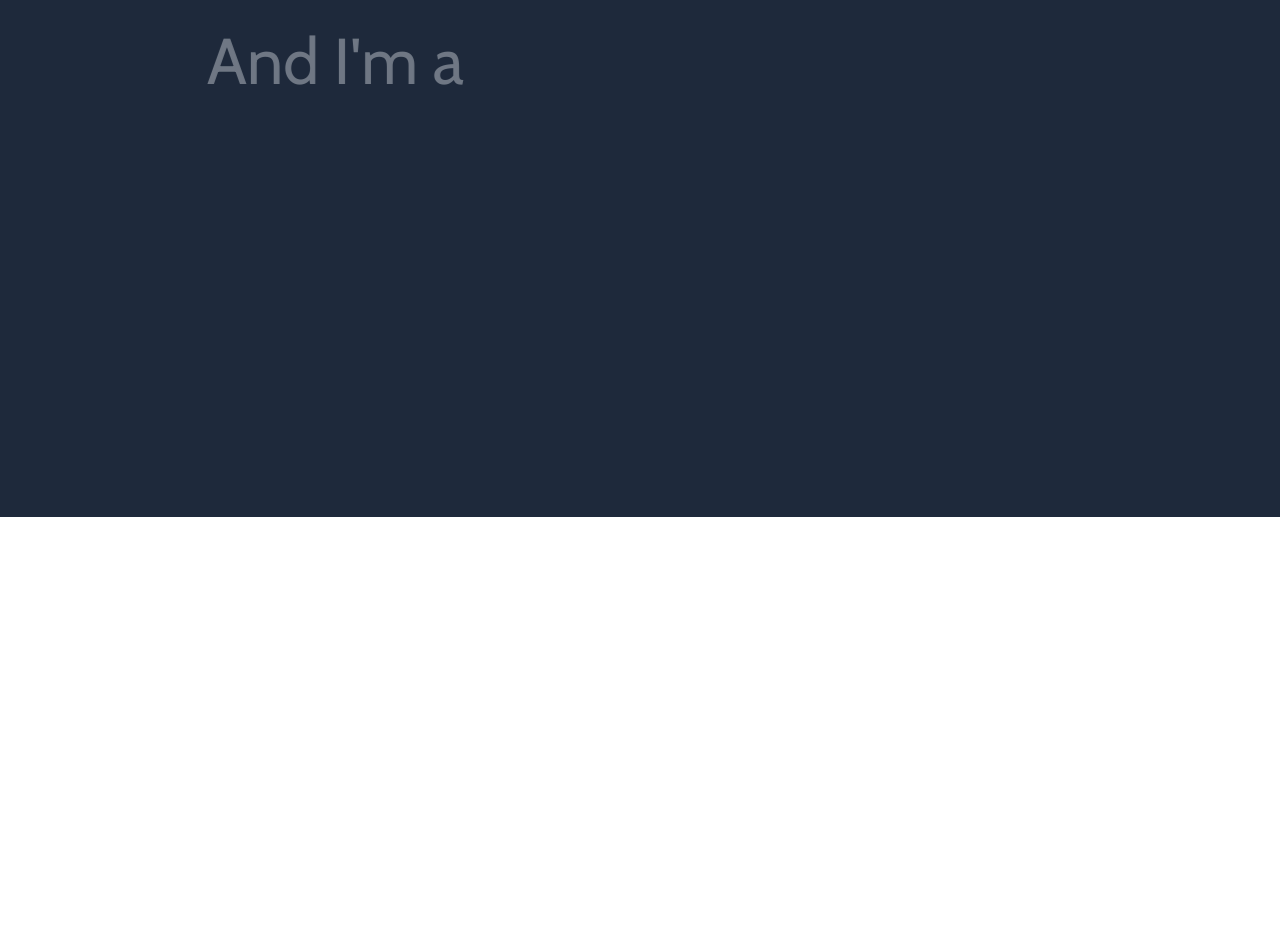
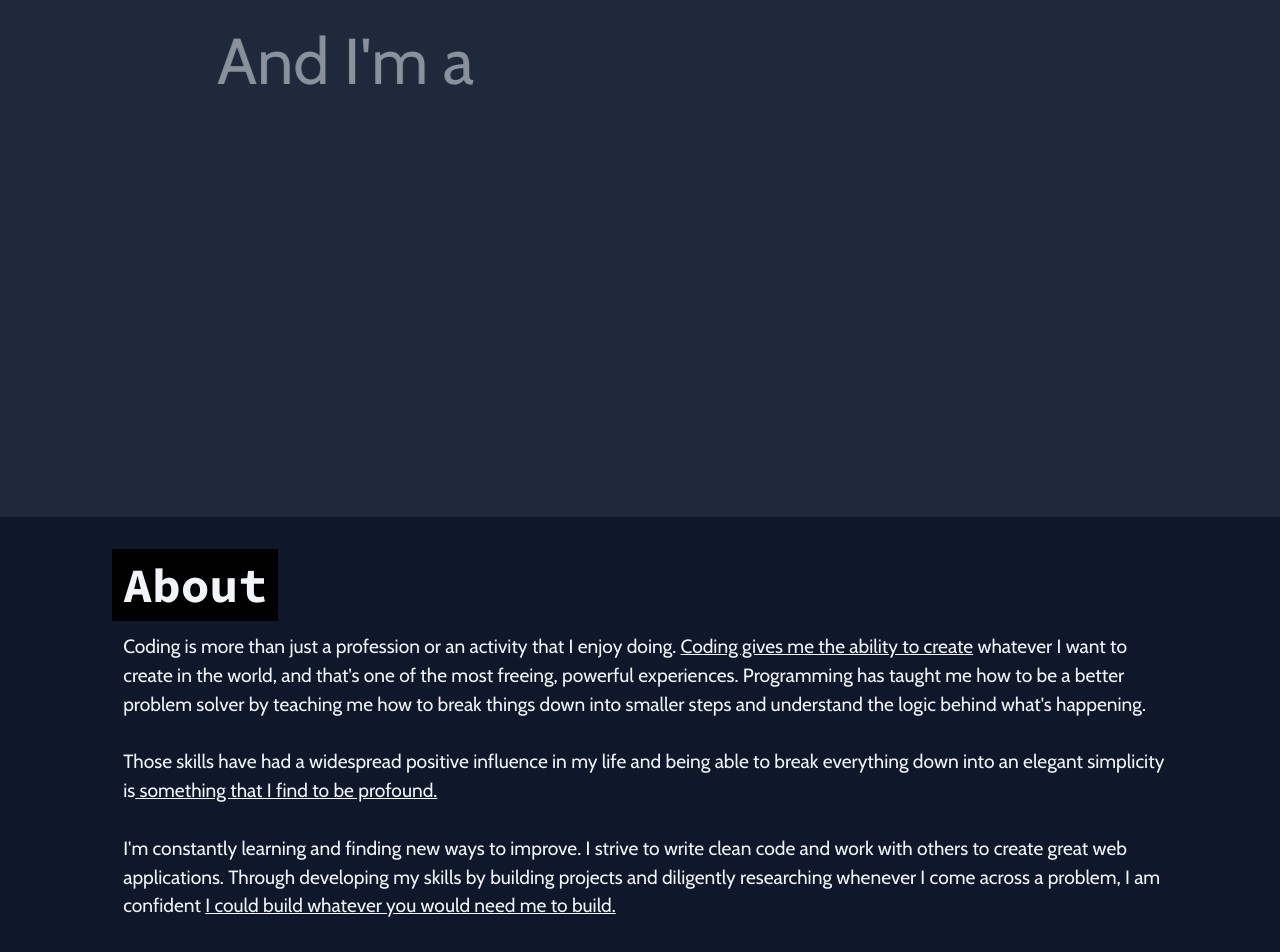
Before and after one commit to EnterOrion/portfolio, a React (Vite) app: page / in a window 1280 px wide. Shown: the part 283-1235 px from the top of the page. Before the commit the page ends 800 px from the top, so only its background shows below. Built offline with nearby package versions, Linux system fonts and the light colour scheme.

Commit message:
Organize CSS and add about section

```diff
--- a/src/App.tsx
+++ b/src/App.tsx
@@ -1,10 +1,12 @@
-import Hero from "./components/hero";
 import "./styles/style.scss";
+import Hero from "./components/Hero";
+import About from "./components/About";
 
 function App() {
   return (
     <>
       <Hero />
+      <About />
     </>
   );
 }
--- /dev/null
+++ b/src/components/About.tsx
@@ -0,0 +1,38 @@
+import { FC } from "react";
+
+const About: FC = () => {
+  return (
+    <section className="about">
+      <header className="section-header">
+        <h1>About</h1>
+      </header>
+      <div className="section-info">
+        <p>
+          Coding is more than just a profession or an activity that I enjoy
+          doing. <u>Coding gives me the ability to create</u> whatever I want to
+          create in the world, and that's one of the most freeing, powerful
+          experiences. Programming has taught me how to be a better problem
+          solver by teaching me how to break things down into smaller steps and
+          understand the logic behind what's happening.
+        </p>
+        <br />
+        <p>
+          {" "}
+          Those skills have had a widespread positive influence in my life and
+          being able to break everything down into an elegant simplicity is
+          <u> something that I find to be profound.</u>
+        </p>
+        <br />
+        <p>
+          I'm constantly learning and finding new ways to improve. I strive to
+          write clean code and work with others to create great web
+          applications. Through developing my skills by building projects and
+          diligently researching whenever I come across a problem, I am
+          confident <u>I could build whatever you would need me to build.</u>
+        </p>
+      </div>
+    </section>
+  );
+};
+
+export default About;
--- /dev/null
+++ b/src/styles/components/_about.scss
@@ -0,0 +1,20 @@
+.about {
+  background-color: rgb(15, 23, 42);
+  color: rgb(241, 245, 249);
+  padding: 2rem 7rem;
+}
+
+.section-header {
+  font-size: 2rem;
+  font-family: "Source Code Pro", monospace;
+  background-color: black;
+  width: fit-content;
+  padding: 0 0.7rem;
+}
+
+.section-info {
+  margin-top: 0.7rem;
+  font-family: "Cabin", sans-serif;
+  margin-left: 0.7rem;
+  font-size: 1.2rem;
+}
--- /dev/null
+++ b/src/styles/components/_hero.scss
@@ -0,0 +1,157 @@
+.hero {
+  height: 100%;
+  background-color: rgb(30, 41, 59);
+  color: rgb(241, 245, 249);
+  h1 {
+    font-weight: normal;
+    font-family: "Cabin", sans-serif;
+  }
+}
+
+.bounce-wrapper {
+  font-size: 5.7rem;
+  padding-top: 2.5%;
+  padding-left: 8%;
+  font-family: "Source Code Pro", monospace;
+  font-weight: 600;
+
+  span {
+    display: inline-block;
+    letter-spacing: 2px;
+    animation: waveAnimate 1s 1;
+    animation-delay: calc(0.1s * var(--i));
+  }
+}
+
+.hero-main {
+  font-size: 2.7rem;
+  padding-top: 0.6rem;
+  line-height: 1.7;
+}
+
+.hero-name {
+  opacity: 0;
+  padding-left: 20%;
+  animation: fadeIn 2s;
+  animation-delay: 1.5s;
+  -webkit-animation-fill-mode: forwards;
+  -moz-animation-fill-mode: forwards;
+  -o-animation-fill-mode: forwards;
+  -ms-animation-fill-mode: forwards;
+  animation-fill-mode: forwards;
+}
+
+.hero-name-2 {
+  text-decoration: none;
+  opacity: 0;
+  animation: fadeInOnly 1.5s, textDecoration 1;
+  animation-delay: 3.5s, 8s;
+  -webkit-animation-fill-mode: forwards;
+  -moz-animation-fill-mode: forwards;
+  -o-animation-fill-mode: forwards;
+  -ms-animation-fill-mode: forwards;
+  animation-fill-mode: forwards;
+  text-decoration-color: white;
+}
+
+.hero-title {
+  opacity: 0;
+  padding-left: 20%;
+  animation-name: fadeIn;
+  animation-delay: 5s;
+  animation-duration: 2s;
+  -webkit-animation-fill-mode: forwards;
+  -moz-animation-fill-mode: forwards;
+  -o-animation-fill-mode: forwards;
+  -ms-animation-fill-mode: forwards;
+  animation-fill-mode: forwards;
+}
+
+.hero-title-2 {
+  opacity: 0;
+  text-decoration: none;
+  animation: fadeInOnly 1.5s, textDecoration 1;
+  animation-delay: 7s, 9s;
+  -webkit-animation-fill-mode: forwards;
+  -moz-animation-fill-mode: forwards;
+  -o-animation-fill-mode: forwards;
+  -ms-animation-fill-mode: forwards;
+  animation-fill-mode: forwards;
+  text-decoration-color: white;
+}
+@keyframes waveAnimate {
+  0%,
+  40%,
+  100% {
+    transform: translateY(0);
+  }
+
+  20% {
+    transform: translateY(-70px);
+  }
+}
+
+@keyframes fadeIn {
+  0% {
+    opacity: 0;
+    transform: translate(-80px, 0);
+  }
+  100% {
+    opacity: 1;
+    transform: translate(0, 0);
+  }
+}
+
+@keyframes fadeInOnly {
+  0% {
+    opacity: 0;
+  }
+  100% {
+    opacity: 1;
+  }
+}
+
+@keyframes textDecoration {
+  to {
+    text-decoration: underline;
+  }
+}
+
+.scroll-down {
+  position: absolute;
+  opacity: 0;
+  left: 50%;
+  bottom: 5vh;
+  display: block;
+  text-align: center;
+  font-size: 20px;
+  z-index: 100;
+  text-decoration: none;
+  text-shadow: 0;
+  width: 13px;
+  height: 13px;
+  border-bottom: 2px solid #fff;
+  border-right: 2px solid #fff;
+  z-index: 9;
+  -webkit-transform: translate(-50%, 0%) rotate(45deg);
+  -moz-transform: translate(-50%, 0%) rotate(45deg);
+  transform: translate(-50%, 0%) rotate(45deg);
+  -webkit-animation: fadePulsate 2s ease-in-out infinite;
+  -moz-animation: fadePulsate 2s ease-in-out infinite;
+  animation: fadePulsate 2s ease-in-out infinite;
+  animation-delay: 10s;
+}
+
+@keyframes fadePulsate {
+  0% {
+    -webkit-transform: translate(0, -10px) rotate(45deg);
+    opacity: 0;
+  }
+  50% {
+    opacity: 1;
+  }
+  100% {
+    -webkit-transform: translate(0, 10px) rotate(45deg);
+    opacity: 0;
+  }
+}
--- /dev/null
+++ b/src/styles/reset.scss
@@ -0,0 +1,54 @@
+/* CSS Reset */
+*,
+*::before,
+*::after {
+  box-sizing: border-box;
+  margin: 0;
+}
+
+body,
+html {
+  height: 100%;
+  line-height: 1.5;
+  -webkit-font-smoothing: antialiased;
+  font-synthesis: none;
+  text-rendering: optimizeLegibility;
+  -moz-osx-font-smoothing: grayscale;
+  -webkit-text-size-adjust: 100%;
+}
+
+img,
+picture,
+video,
+canvas,
+svg {
+  display: block;
+  max-width: 100%;
+}
+
+input,
+button,
+textarea,
+select {
+  font: inherit;
+}
+
+a {
+  text-decoration: none;
+}
+
+p,
+h1,
+h2,
+h3,
+h4,
+h5,
+h6 {
+  overflow-wrap: break-word;
+}
+
+#root,
+#__next {
+  isolation: isolate;
+  height: 100%;
+}
--- a/src/styles/style.scss
+++ b/src/styles/style.scss
@@ -1,3 +1,7 @@
+@import "./reset.scss";
+@import "./components/hero";
+@import "./components/about";
+
 $font-size-xs: 0.75rem;
 $font-size-sm: 0.875rem;
 $font-size-md: 1rem;
@@ -7,217 +11,3 @@ $font-size-2xl: 1.5rem;
 $font-size-3xl: 2.652rem;
 $font-size-4xl: 3.5rem;
 $font-size-5xl: 4rem;
-
-/* CSS Reset */
-*,
-*::before,
-*::after {
-  box-sizing: border-box;
-  margin: 0;
-}
-
-body,
-html {
-  height: 100%;
-  line-height: 1.5;
-  -webkit-font-smoothing: antialiased;
-  font-synthesis: none;
-  text-rendering: optimizeLegibility;
-  -moz-osx-font-smoothing: grayscale;
-  -webkit-text-size-adjust: 100%;
-}
-
-img,
-picture,
-video,
-canvas,
-svg {
-  display: block;
-  max-width: 100%;
-}
-
-input,
-button,
-textarea,
-select {
-  font: inherit;
-}
-
-a {
-  text-decoration: none;
-}
-
-p,
-h1,
-h2,
-h3,
-h4,
-h5,
-h6 {
-  overflow-wrap: break-word;
-}
-
-#root,
-#__next {
-  isolation: isolate;
-  height: 100%;
-}
-
-/* CSS Start */
-.hero {
-  height: 100%;
-  background-color: rgb(30, 41, 59);
-  color: rgb(241, 245, 249);
-  h1 {
-    font-weight: normal;
-    font-family: "Cabin", sans-serif;
-  }
-}
-
-.bounce-wrapper {
-  font-size: 5.7rem;
-  padding-top: 2.5%;
-  padding-left: 8%;
-  font-family: "Source Code Pro", monospace;
-  font-weight: 600;
-
-  span {
-    display: inline-block;
-    letter-spacing: 2px;
-    animation: waveAnimate 1s 1;
-    animation-delay: calc(0.1s * var(--i));
-  }
-}
-
-.hero-main {
-  font-size: 2.7rem;
-  padding-top: 0.6rem;
-  line-height: 1.7;
-}
-
-.hero-name {
-  opacity: 0;
-  padding-left: 20%;
-  animation: fadeIn 2s;
-  animation-delay: 1.5s;
-  -webkit-animation-fill-mode: forwards;
-  -moz-animation-fill-mode: forwards;
-  -o-animation-fill-mode: forwards;
-  -ms-animation-fill-mode: forwards;
-  animation-fill-mode: forwards;
-}
-
-.hero-name-2 {
-  text-decoration: none;
-  opacity: 0;
-  animation: fadeInOnly 1.5s, textDecoration 1;
-  animation-delay: 3.5s, 8s;
-  -webkit-animation-fill-mode: forwards;
-  -moz-animation-fill-mode: forwards;
-  -o-animation-fill-mode: forwards;
-  -ms-animation-fill-mode: forwards;
-  animation-fill-mode: forwards;
-  text-decoration-color: white;
-}
-
-.hero-title {
-  opacity: 0;
-  padding-left: 20%;
-  animation-name: fadeIn;
-  animation-delay: 5s;
-  animation-duration: 2s;
-  -webkit-animation-fill-mode: forwards;
-  -moz-animation-fill-mode: forwards;
-  -o-animation-fill-mode: forwards;
-  -ms-animation-fill-mode: forwards;
-  animation-fill-mode: forwards;
-}
-
-.hero-title-2 {
-  opacity: 0;
-  text-decoration: none;
-  animation: fadeInOnly 1.5s, textDecoration 1;
-  animation-delay: 7s, 9s;
-  -webkit-animation-fill-mode: forwards;
-  -moz-animation-fill-mode: forwards;
-  -o-animation-fill-mode: forwards;
-  -ms-animation-fill-mode: forwards;
-  animation-fill-mode: forwards;
-  text-decoration-color: white;
-}
-@keyframes waveAnimate {
-  0%,
-  40%,
-  100% {
-    transform: translateY(0);
-  }
-
-  20% {
-    transform: translateY(-70px);
-  }
-}
-
-@keyframes fadeIn {
-  0% {
-    opacity: 0;
-    transform: translate(-80px, 0);
-  }
-  100% {
-    opacity: 1;
-    transform: translate(0, 0);
-  }
-}
-
-@keyframes fadeInOnly {
-  0% {
-    opacity: 0;
-  }
-  100% {
-    opacity: 1;
-  }
-}
-
-@keyframes textDecoration {
-  to {
-    text-decoration: underline;
-  }
-}
-
-.scroll-down {
-  position: absolute;
-  opacity: 0;
-  left: 50%;
-  bottom: 5vh;
-  display: block;
-  text-align: center;
-  font-size: 20px;
-  z-index: 100;
-  text-decoration: none;
-  text-shadow: 0;
-  width: 13px;
-  height: 13px;
-  border-bottom: 2px solid #fff;
-  border-right: 2px solid #fff;
-  z-index: 9;
-  -webkit-transform: translate(-50%, 0%) rotate(45deg);
-  -moz-transform: translate(-50%, 0%) rotate(45deg);
-  transform: translate(-50%, 0%) rotate(45deg);
-  -webkit-animation: fadePulsate 2s ease-in-out infinite;
-  -moz-animation: fadePulsate 2s ease-in-out infinite;
-  animation: fadePulsate 2s ease-in-out infinite;
-  animation-delay: 10s;
-}
-
-@keyframes fadePulsate {
-  0% {
-    -webkit-transform: translate(0, -10px) rotate(45deg);
-    opacity: 0;
-  }
-  50% {
-    opacity: 1;
-  }
-  100% {
-    -webkit-transform: translate(0, 10px) rotate(45deg);
-    opacity: 0;
-  }
-}
```
Also changed, not shown: src/components/Hero.tsx (renamed from src/components/hero.tsx).
